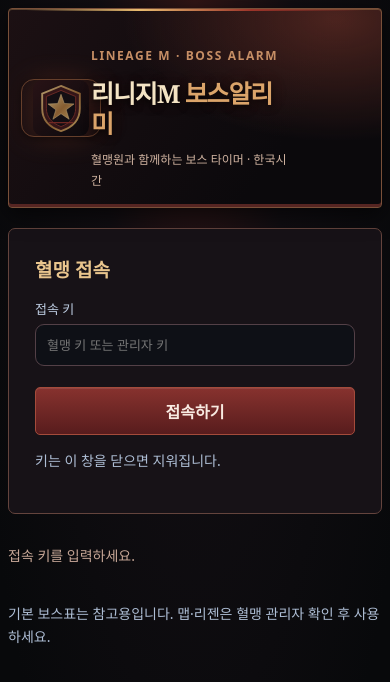
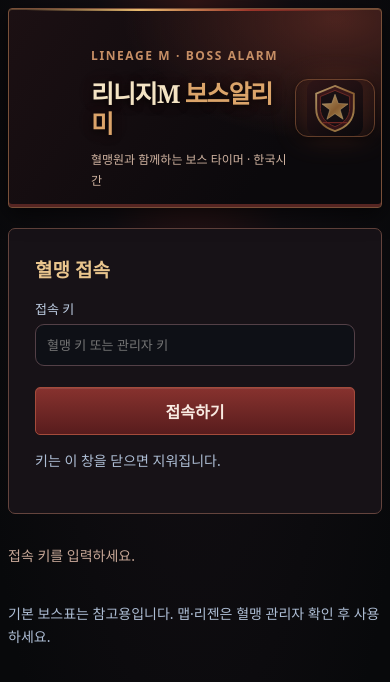
Before and after one commit to bs8763/LineageM-Boss-Alarm, a website: page app/src/main/assets/index.html in a window 390 px wide. Drawn offline with Linux system fonts and the light colour scheme.

Commit message:
fix(ui): anchor OneStore hero emblem to right edge on mobile

```diff
--- a/app/src/main/assets/style.css
+++ b/app/src/main/assets/style.css
@@ -174,5 +174,5 @@ header h1{line-height:1.2;font-weight:800;text-shadow:0 2px 8px #000,0 0 20px #a
 
 /* OneStore hero restoration: reuse the bundled emblem without changing login or boss controls. */
 header{isolation:isolate;overflow:hidden;padding-right:clamp(90px,24vw,168px)}
-header::after{content:"";position:absolute;right:12px;top:50%;width:clamp(72px,19vw,132px);aspect-ratio:1;transform:translateY(-50%);background:url('boss-icon.svg') center/contain no-repeat;opacity:.78;filter:drop-shadow(0 0 12px #a34a2b66);pointer-events:none;z-index:-1}
+header::after{content:"";position:absolute;left:auto;right:12px;top:50%;width:clamp(72px,19vw,132px);aspect-ratio:1;transform:translateY(-50%);background:url('boss-icon.svg') center/contain no-repeat;opacity:.78;filter:drop-shadow(0 0 12px #a34a2b66);pointer-events:none;z-index:-1}
 @media(max-width:390px){header{padding-right:92px}header::after{right:6px;width:78px;opacity:.68}}
```
